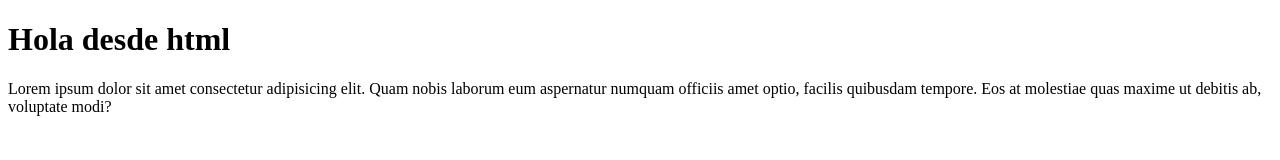
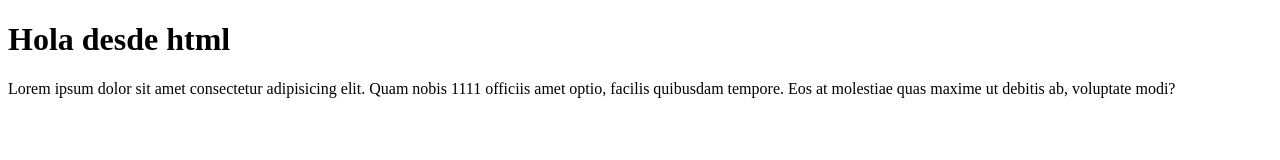
Before and after one commit to G0JB/Git, a plain HTML site: page index.html in a window 1280 px wide. Drawn offline with Linux system fonts and the light colour scheme.

Commit message:
agregue unos en el parrafo

```diff
--- a/index.html
+++ b/index.html
@@ -8,6 +8,6 @@
 </head>
 <body>
     <h1>Hola desde html</h1>
-    <p>Lorem ipsum dolor sit amet consectetur adipisicing elit. Quam nobis laborum eum aspernatur numquam officiis amet optio, facilis quibusdam tempore. Eos at molestiae quas maxime ut debitis ab, voluptate modi?</p>
+    <p>Lorem ipsum dolor sit amet consectetur adipisicing elit. Quam nobis 1111 officiis amet optio, facilis quibusdam tempore. Eos at molestiae quas maxime ut debitis ab, voluptate modi?</p>
 </body>
 </html>
```
